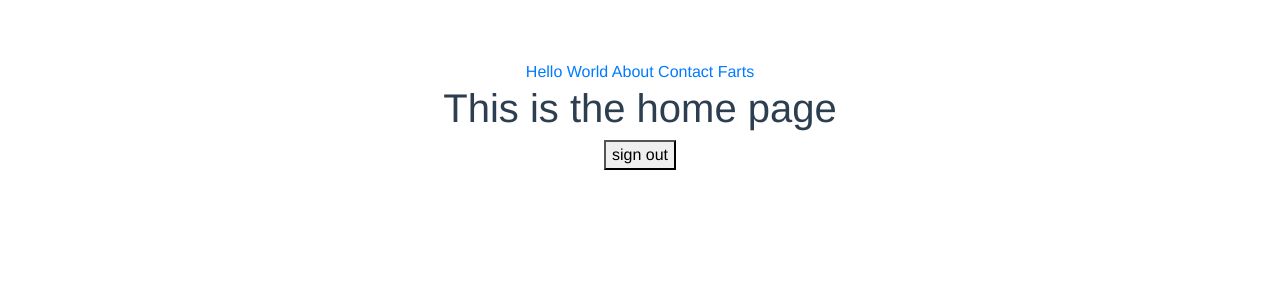
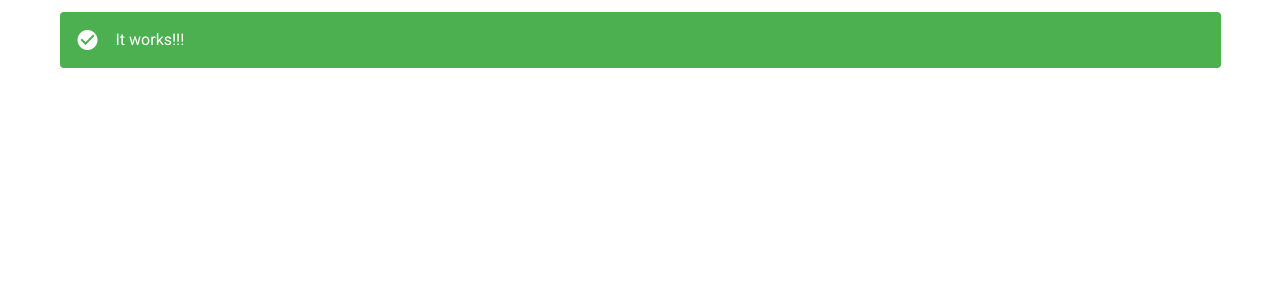
Before and after one commit to conorbr/spa, a Vue app: page / in a window 1280 px wide. Shown: the top 300 px of the page. Built offline with nearby package versions, Linux system fonts and the light colour scheme.

Commit message:
add vuetify to project

```diff
--- a/public/index.html
+++ b/public/index.html
@@ -6,6 +6,8 @@
     <meta name="viewport" content="width=device-width,initial-scale=1.0">
     <link rel="icon" href="<%= BASE_URL %>favicon.ico">
     <title>tipito-spa</title>
+    <link rel="stylesheet" href="https://fonts.googleapis.com/css?family=Roboto:100,300,400,500,700,900">
+    <link rel="stylesheet" href="https://cdn.jsdelivr.net/npm/@mdi/font@latest/css/materialdesignicons.min.css">
   </head>
   <body>
     <noscript>
--- a/src/App.vue
+++ b/src/App.vue
@@ -1,30 +1,23 @@
 <template>
-  <div id="app">
-    <Navigation></Navigation>
-    <router-view/>
-  </div>
+  <v-app>
+    <v-content>
+      <HelloWorld/>
+    </v-content>
+  </v-app>
 </template>
 
 <script>
-import Navigation from './components/Navigation'
+import HelloWorld from './components/HelloWorld';
 
 export default {
+  name: 'App',
 
-  name: 'app',
   components: {
-    'Navigation': Navigation
-  }
+    HelloWorld,
+  },
 
-}
+  data: () => ({
+    //
+  }),
+};
 </script>
-
-<style>
-#app {
-  font-family: 'Avenir', Helvetica, Arial, sans-serif;
-  -webkit-font-smoothing: antialiased;
-  -moz-osx-font-smoothing: grayscale;
-  text-align: center;
-  color: #2c3e50;
-  margin-top: 60px;
-}
-</style>
--- /dev/null
+++ b/src/components/HelloWorld.vue
@@ -0,0 +1,66 @@
+<template>
+  <v-container>
+    <v-alert type="success">
+      It works!!!
+    </v-alert>
+  </v-container>
+</template>
+
+<script>
+  export default {
+    name: 'HelloWorld',
+
+    data: () => ({
+      ecosystem: [
+        {
+          text: 'vuetify-loader',
+          href: 'https://github.com/vuetifyjs/vuetify-loader',
+        },
+        {
+          text: 'github',
+          href: 'https://github.com/vuetifyjs/vuetify',
+        },
+        {
+          text: 'awesome-vuetify',
+          href: 'https://github.com/vuetifyjs/awesome-vuetify',
+        },
+      ],
+      importantLinks: [
+        {
+          text: 'Documentation',
+          href: 'https://vuetifyjs.com',
+        },
+        {
+          text: 'Chat',
+          href: 'https://community.vuetifyjs.com',
+        },
+        {
+          text: 'Made with Vuetify',
+          href: 'https://madewithvuejs.com/vuetify',
+        },
+        {
+          text: 'Twitter',
+          href: 'https://twitter.com/vuetifyjs',
+        },
+        {
+          text: 'Articles',
+          href: 'https://medium.com/vuetify',
+        },
+      ],
+      whatsNext: [
+        {
+          text: 'Explore components',
+          href: 'https://vuetifyjs.com/components/api-explorer',
+        },
+        {
+          text: 'Select a layout',
+          href: 'https://vuetifyjs.com/layout/pre-defined',
+        },
+        {
+          text: 'Frequently Asked Questions',
+          href: 'https://vuetifyjs.com/getting-started/frequently-asked-questions',
+        },
+      ],
+    }),
+  }
+</script>
--- a/src/components/Home.vue
+++ b/src/components/Home.vue
@@ -1,6 +1,7 @@
 <template>
   <div>
     <h1>{{ msg }}</h1>
+    <span>hello</span>
     <button type="button" @click="signOut" name="button">sign out</button>
   </div>
 </template>
--- a/src/main.js
+++ b/src/main.js
@@ -4,11 +4,13 @@
 import router from './router'
 import 'bootstrap'
 import 'bootstrap/dist/css/bootstrap.min.css'
+import vuetify from './plugins/vuetify';
 
 Vue.config.productionTip = false
 
 new Vue({
   router,
   store,
+  vuetify,
   render: h => h(App)
 }).$mount('#app')
--- /dev/null
+++ b/src/plugins/vuetify.js
@@ -0,0 +1,7 @@
+import Vue from 'vue';
+import Vuetify from 'vuetify/lib';
+
+Vue.use(Vuetify);
+
+export default new Vuetify({
+});
--- /dev/null
+++ b/vue.config.js
@@ -0,0 +1,5 @@
+module.exports = {
+  "transpileDependencies": [
+    "vuetify"
+  ]
+}
```
Also changed, not shown: package.json (+6 -1 lines), src/assets/logo.svg (added), 1 other file (tests, documents, lock files or other folders).
